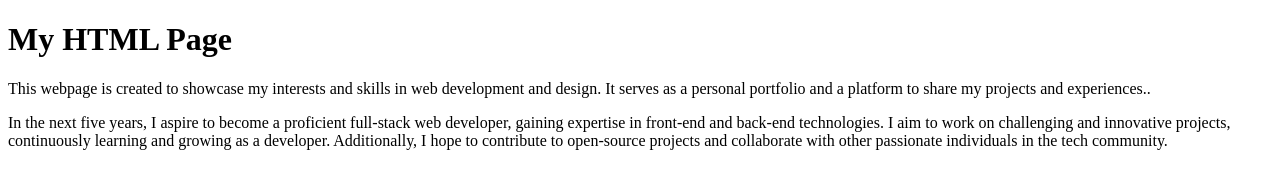
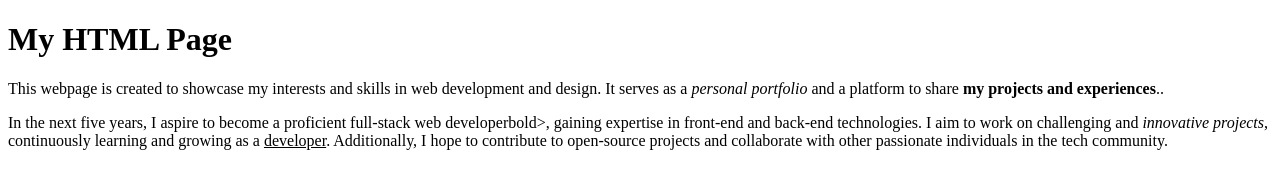
Before and after one commit to Kiunga1/AZ-Frontend-HTMLCSS, a plain HTML site: page index.html in a window 1280 px wide. Drawn offline with Linux system fonts and the light colour scheme.

Commit message:
Add formatting in HTML

```diff
--- a/index.html
+++ b/index.html
@@ -10,8 +10,8 @@
 	</head>
 	<body>
         <h1>My HTML Page</h1>
-        <p>This webpage is created to showcase my interests and skills in web development and design. It serves as a personal portfolio and a platform to share my projects and experiences..</p>
-        <p>In the next five years, I aspire to become a proficient full-stack web developer, gaining expertise in front-end and back-end technologies. I aim to work on challenging and innovative projects, continuously learning and growing as a developer. Additionally, I hope to contribute to open-source projects and collaborate with other passionate individuals in the tech community.</p>
+        <p>This webpage is created to showcase my interests and skills in web development and design. It serves as a <em>personal portfolio</em> and a platform to share <strong>my projects and experiences</strong>..</p>
+        <p>In the next five years, I aspire to become a proficient <bold>full-stack web developer</bold>bold>, gaining expertise in front-end and back-end technologies. I aim to work on challenging and <i>innovative projects</i>, continuously learning and growing as a <u>developer</u>. Additionally, I hope to contribute to open-source projects and collaborate with other passionate individuals in the tech community.</p>
 
 
 
```
